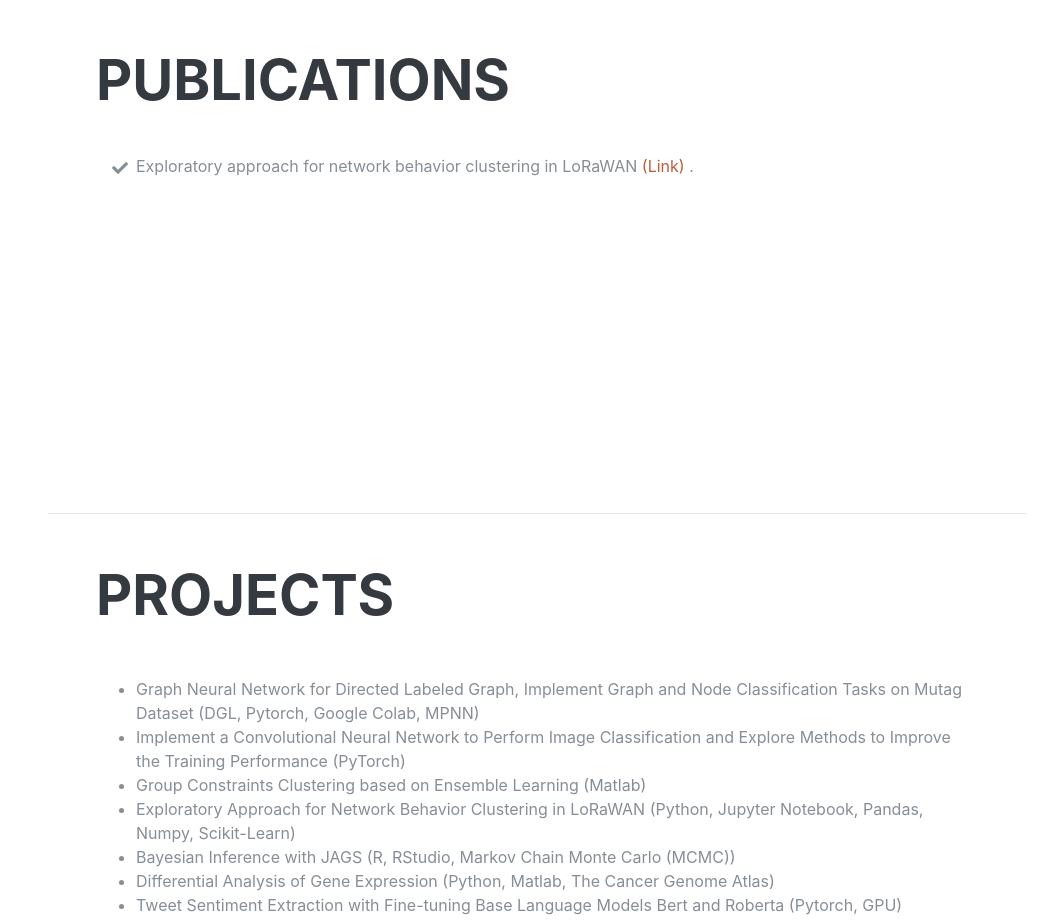
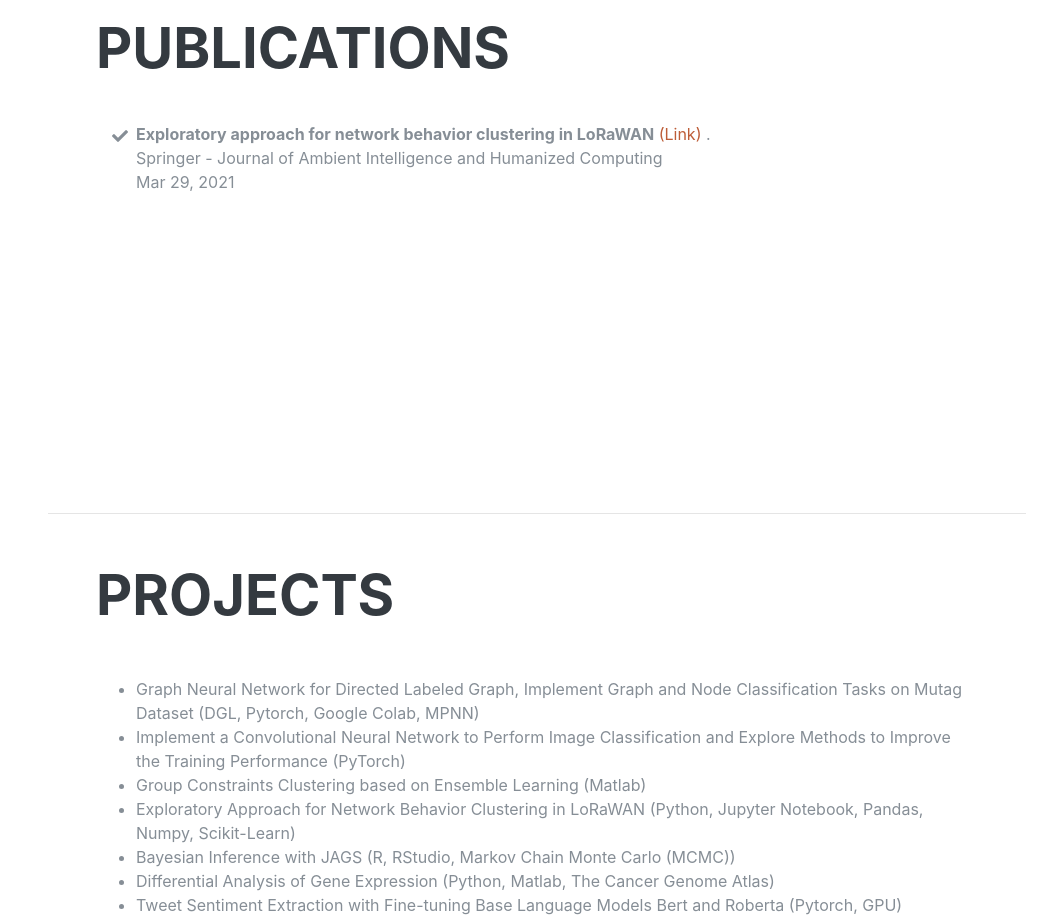
Before and after one commit to Reza-Pourrahim/Reza-Pourrahim.github.io, a plain HTML site: page index.html in a window 1280 px wide. Shown: the part 3620-4542 px from the top of the page, without its empty margins (239-1280 px from the left). Drawn offline with Linux system fonts and the light colour scheme; a web font is replaced by a local one.

Commit message:
Update index.html

```diff
--- a/index.html
+++ b/index.html
@@ -245,8 +245,12 @@
         <ul class="fa-ul mb-0">
           <li>
            <i class="fa-li fa fa-check"></i>
-           Exploratory approach for network behavior clustering in LoRaWAN <a href="https://doi.org/10.1007/s12652-021-03121-z" target="_blank"> (Link) </a>.
+           <b>Exploratory approach for network behavior clustering in LoRaWAN</b> <a href="https://doi.org/10.1007/s12652-021-03121-z" target="_blank"> (Link) </a>.
        	  </li>
+			<p align=justify>
+			Springer - Journal of Ambient Intelligence and Humanized Computing <br>
+            Mar 29, 2021
+			</p>
          </ul>
 		</div>
 	</section>
```
